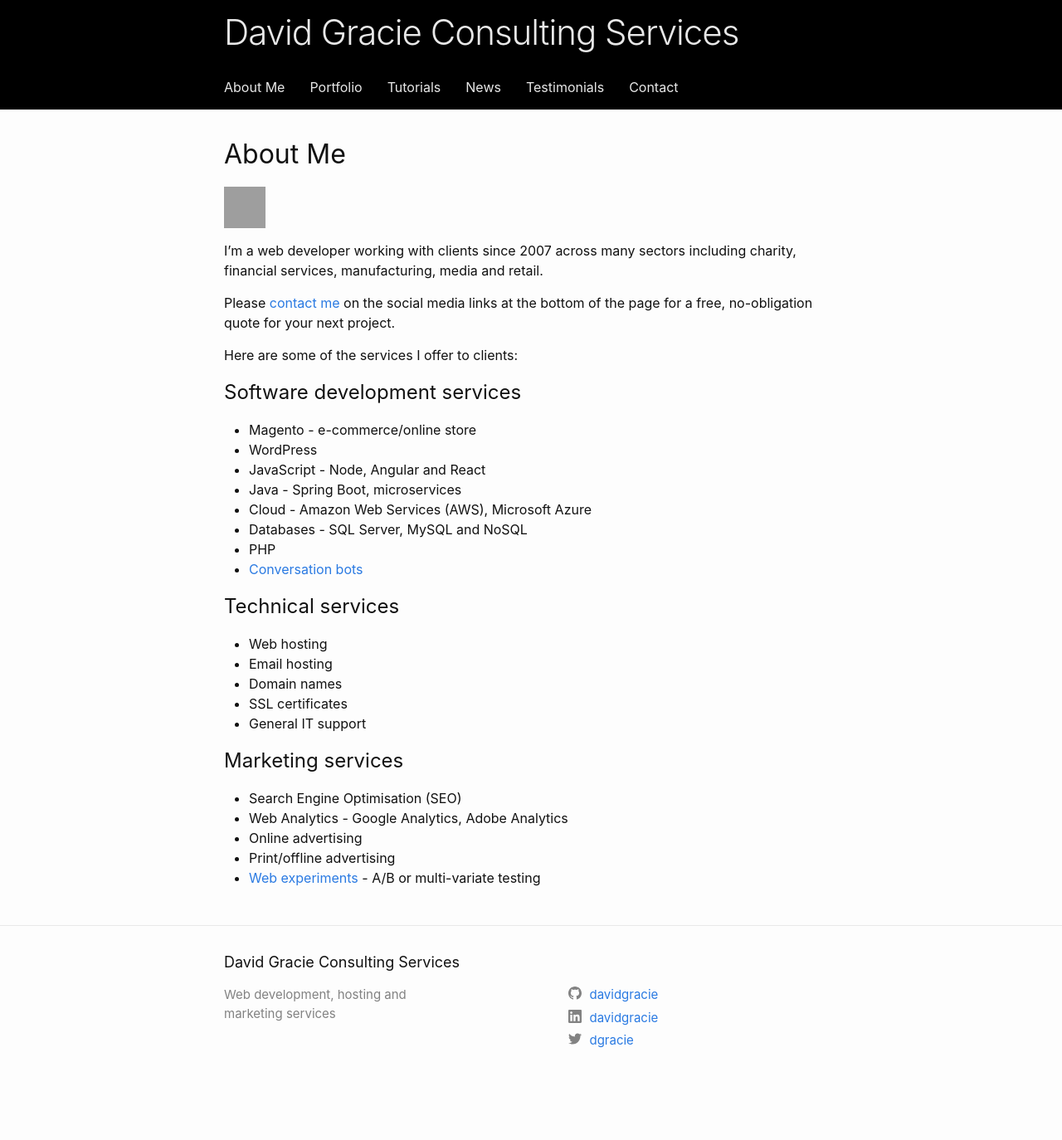
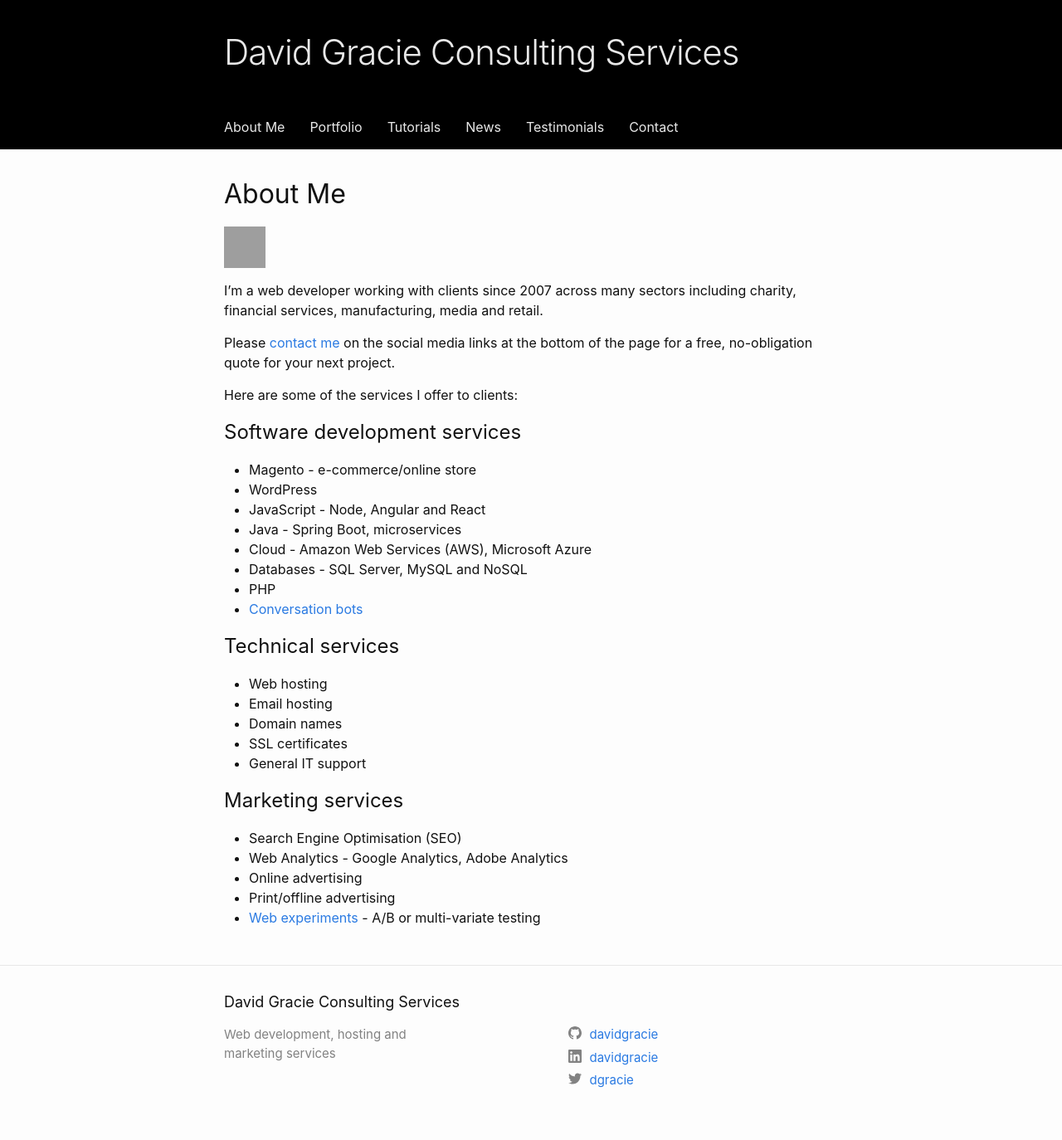
Before and after one commit to davidgracie/davidgracie.github.io, a Jekyll site: the page built from index.markdown, in a window 1280 px wide. Shown: the whole page at 83% size. Built offline with Jekyll 4.4.1, drawn with Linux system fonts in a browser that asks for light colours; before the commit the page ends 1326 px from its top, so only the background shows below that; grey boxes are pictures that could not be loaded.

Commit message:
Update title spacing

```diff
--- a/_sass/minima/_layout.scss
+++ b/_sass/minima/_layout.scss
@@ -12,7 +12,7 @@
 .site-title {
   @include relative-font-size(2.625);
   font-weight: 300;
-  line-height: $base-line-height * $base-font-size * 3.25;
+  line-height: $base-line-height * $base-font-size * 5.25;
   letter-spacing: -1px;
   margin-bottom: 0;
   float: left;
```
